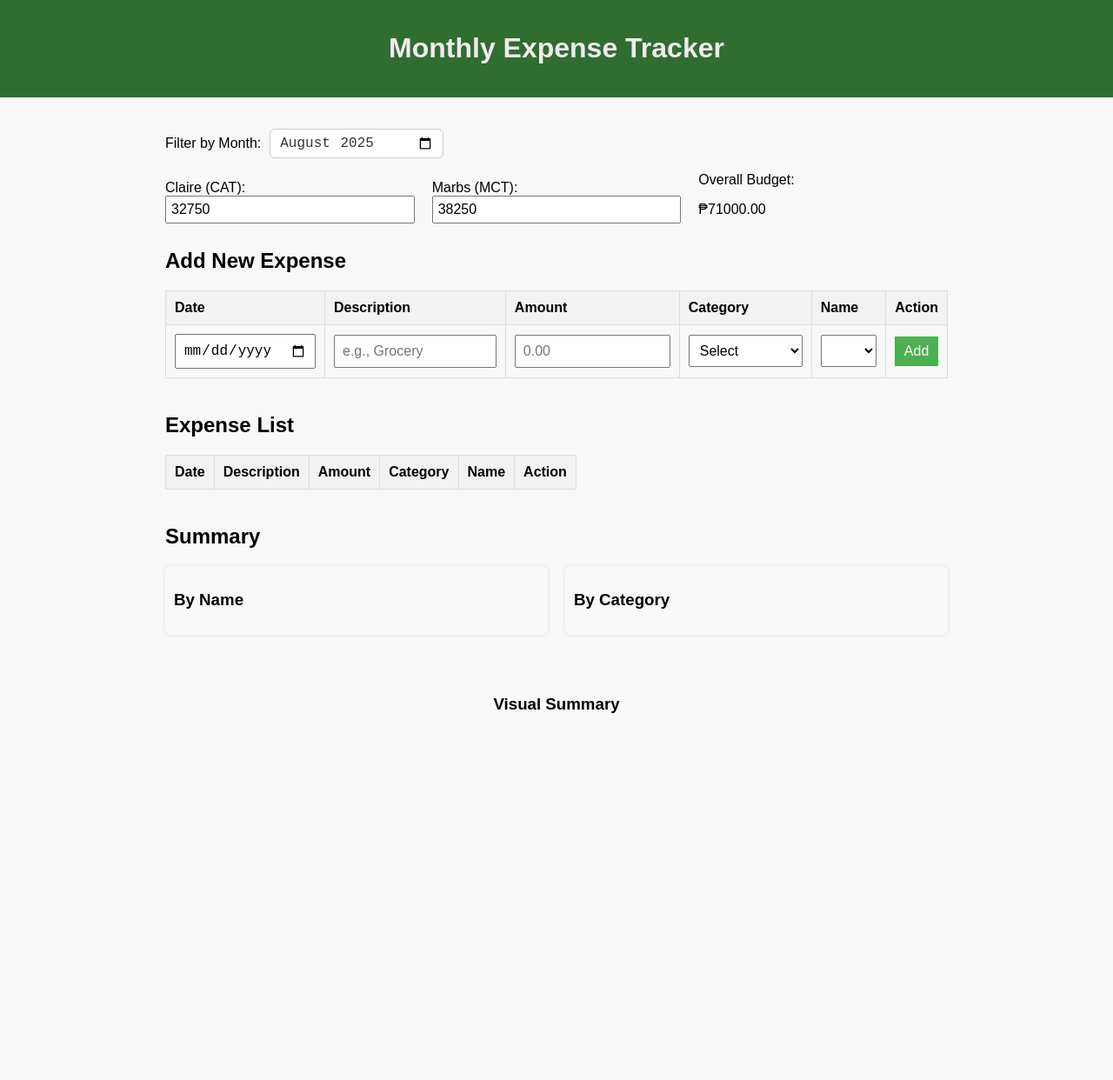
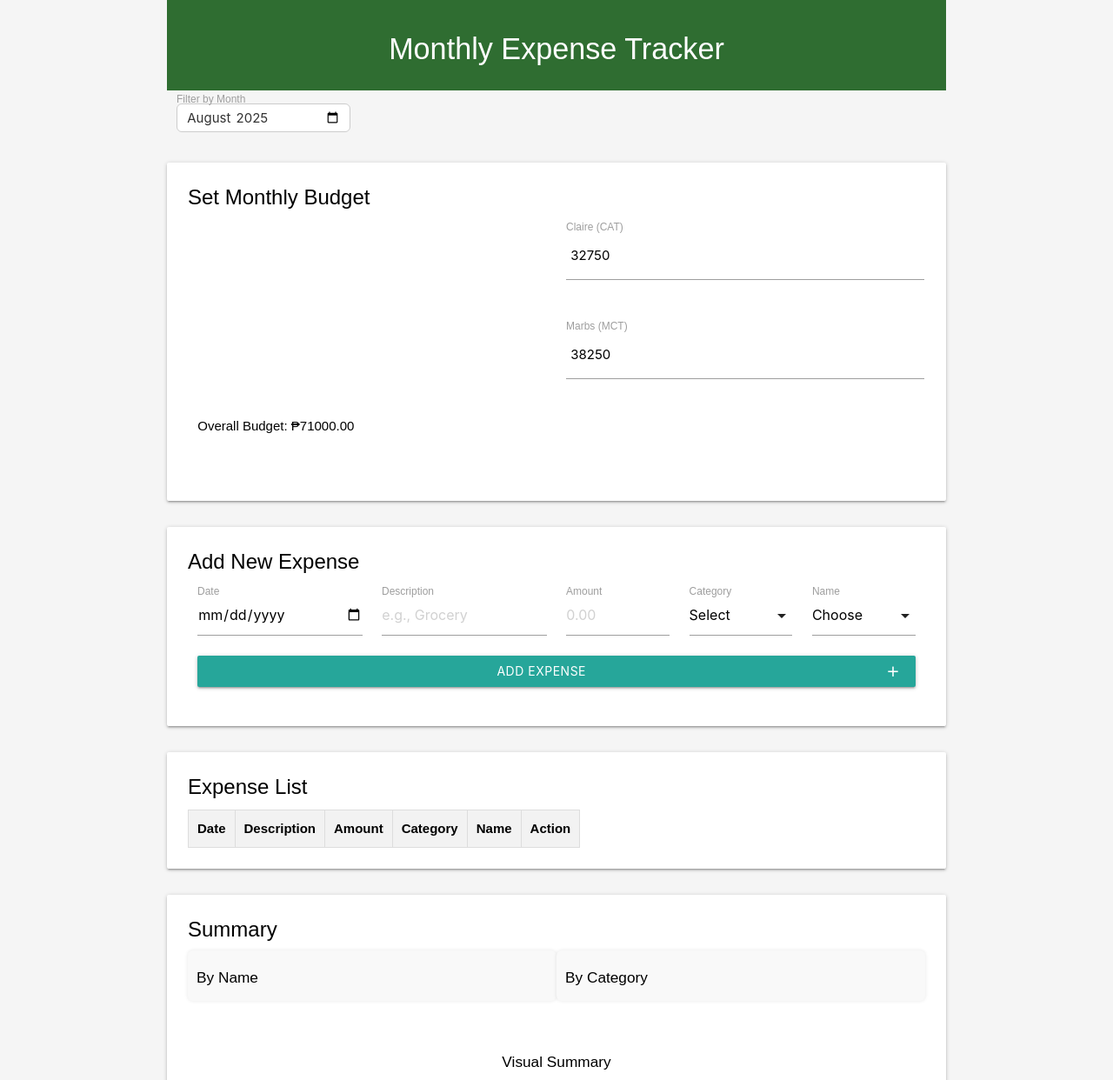
Before and after one commit to mtatierra/monthly-expense-tracker, a website with bundled scripts: page index.html in a window 1280 px wide. Shown: the top 1242 px of the page at 87% size. Built offline with nearby package versions, Linux system fonts and the light colour scheme; no server answers.

Commit message:
Update HTML file

```diff
--- a/index.html
+++ b/index.html
@@ -5,47 +5,113 @@
   <meta charset="UTF-8" />
   <meta name="viewport" content="width=device-width, initial-scale=1.0" />
   <title>Monthly Expense Tracker</title>
+
+  <!-- Materialize CSS & Icons -->
+  <link href="https://fonts.googleapis.com/icon?family=Material+Icons" rel="stylesheet" />
+  <link href="https://cdnjs.cloudflare.com/ajax/libs/materialize/1.0.0/css/materialize.min.css" rel="stylesheet" />
+
+  <!-- Custom Styles -->
   <link rel="stylesheet" href="style.css" />
-  <script src="https://cdn.jsdelivr.net/npm/chart.js"></script> <!-- Chart.js CDN -->
+
+  <!-- Chart.js -->
+  <script src="https://cdn.jsdelivr.net/npm/chart.js"></script>
 </head>
 
-<body>
-
-  <header>
-    <h1>Monthly Expense Tracker</h1>
+<body class="grey lighten-4">
+  <div class="container">
+    <header class="center-align">
+      <h4 class="white-text">Monthly Expense Tracker</h4>
     </header>
 
-  <main>
-
     <!-- Month Filter -->
-    <div class="month-filter-group">
-      <label for="month-filter">Filter by Month:</label>
+    <div class="row">
+      <div class="input-field col s12 m6">
         <input type="month" id="month-filter" />
+        <label class="active" for="month-filter">Filter by Month</label>
+      </div>
     </div>
 
-    <!-- Monthly Budget Section -->
-    <form id="budget-form">
-      <div class="budget-group">
-        <label for="budget-claire">Claire (CAT):</label>
-        <input type="number" id="budget-claire" placeholder="₱0.00" step="0.01" />
+    <!-- Budget Form -->
+    <div class="card">
+      <div class="card-content">
+        <span class="card-title">Set Monthly Budget</span>
+        <form id="budget-form" class="row">
+          <div class="input-field col s12 m6">
+            <input type="number" id="budget-claire" step="0.01" placeholder="₱0.00" />
+            <label for="budget-claire">Claire (CAT)</label>
           </div>
-      <div class="budget-group">
-        <label for="budget-marbs">Marbs (MCT):</label>
-        <input type="number" id="budget-marbs" placeholder="₱0.00" step="0.01" />
+          <div class="input-field col s12 m6">
+            <input type="number" id="budget-marbs" step="0.01" placeholder="₱0.00" />
+            <label for="budget-marbs">Marbs (MCT)</label>
           </div>
-      <div class="budget-group">
-        <label>Overall Budget:</label>
-        <p id="budget-total-display">₱0.00</p>
-        <!-- ✅ NEW: Budget summary output -->
+          <div class="col s12">
+            <p><strong>Overall Budget:</strong> <span id="budget-total-display">₱0.00</span></p>
             <div id="budget-summary-output"></div>
           </div>
         </form>
+      </div>
+    </div>
 
-    <!-- Expense Input Form -->
-    <section id="expense-form">
-      <h2>Add New Expense</h2>
-      <form id="add-expense-form">
-        <table>
+    <!-- Add Expense Form -->
+    <div class="card">
+      <div class="card-content">
+        <span class="card-title">Add New Expense</span>
+        <form id="add-expense-form" class="row">
+          <div class="input-field col s12 m3">
+            <input type="date" id="date" name="date" required />
+            <label class="active" for="date">Date</label>
+          </div>
+
+          <div class="input-field col s12 m3">
+            <input type="text" id="description" name="description" placeholder="e.g., Grocery" required />
+            <label for="description">Description</label>
+          </div>
+
+          <div class="input-field col s12 m2">
+            <input type="number" id="amount" name="amount" step="0.01" placeholder="0.00" required />
+            <label for="amount">Amount</label>
+          </div>
+
+          <div class="input-field col s12 m2">
+            <select id="category" name="category" required>
+              <option value="" disabled selected>Select</option>
+              <option value="Food">Food</option>
+              <option value="Home Expenses">Home Expenses</option>
+              <option value="Wedding Fund">Wedding Fund</option>
+              <option value="Transport">Transport</option>
+              <option value="Utilities">Utilities</option>
+              <option value="Entertainment">Entertainment</option>
+              <option value="Other">Other</option>
+            </select>
+            <label for="category">Category</label>
+          </div>
+
+          <div class="input-field col s12 m2">
+            <select id="name" name="name" required>
+              <option value="" disabled selected>Choose</option>
+              <option value="Claire">CAT</option>
+              <option value="Marbs">MCT</option>
+            </select>
+            <label for="name">Name</label>
+          </div>
+
+          <div class="col s12 m12">
+            <button class="btn waves-effect waves-light" type="submit">
+              Add Expense <i class="material-icons right">add</i>
+            </button>
+          </div>
+
+          <div class="col s12" id="form-status-message"></div>
+        </form>
+      </div>
+    </div>
+
+    <!-- Expense List Table -->
+    <div class="card">
+      <div class="card-content">
+        <span class="card-title">Expense List</span>
+        <div class="responsive-table">
+          <table class="highlight centered" id="expenses-table">
             <thead>
               <tr>
                 <th>Date</th>
@@ -57,105 +123,60 @@
               </tr>
             </thead>
             <tbody>
-            <tr>
-              <td>
-                <label for="date" class="visually-hidden">Date</label>
-                <input type="date" id="date" name="date" required />
-              </td>
-              <td>
-                <label for="description" class="visually-hidden">Description</label>
-                <input type="text" id="description" name="description" placeholder="e.g., Grocery" required />
-              </td>
-              <td>
-                <label for="amount" class="visually-hidden">Amount</label>
-                <input type="number" id="amount" name="amount" placeholder="0.00" step="0.01" required />
-              </td>
-              <td>
-                <label for="category" class="visually-hidden">Category</label>
-                <select id="category" name="category" required>
-                  <option value="">Select</option>
-                  <option value="Food">Food</option>
-                  <option value="Home Expenses">Home Expenses</option>
-                  <option value="Wedding Fund">Wedding Fund</option>
-                  <option value="Transport">Transport</option>
-                  <option value="Utilities">Utilities</option>
-                  <option value="Entertainment">Entertainment</option>
-                  <option value="Other">Other</option>
-                </select>
-              </td>
-              <td>
-                <label for="name" class="visually-hidden">Name</label>
-                <select id="name" name="name" required>
-                  <option value=""></option>
-                  <option value="Claire">CAT</option>
-                  <option value="Marbs">MCT</option>
-                </select>
-              </td>
-              <td>
-                <button type="submit">Add</button>
-              </td>
-            </tr>
+              <!-- Expenses will be populated here -->
             </tbody>
           </table>
-
-        <!-- ✅ NEW: Form status message placeholder -->
-        <div id="form-status-message"></div>
-      </form>
-    </section>
-
-    <!-- Expense List Display -->
-    <section id="expense-list">
-      <h2>Expense List</h2>
-      <table id="expenses-table">
-        <thead>
-          <tr>
-            <th>Date</th>
-            <th>Description</th>
-            <th>Amount</th>
-            <th>Category</th>
-            <th>Name</th>
-            <th>Action</th>
-          </tr>
-        </thead>
-        <tbody>
-          <!-- Expenses will be added here dynamically -->
-        </tbody>
-      </table>
-    </section>
-
-    <!-- Monthly Summary -->
-    <section id="summary">
-      <h2>Summary</h2>
-
-      <div id="summary-flex-container">
-        <div id="summary-by-name">
-          <h3>By Name</h3>
         </div>
-        <div id="summary-by-category">
-          <h3>By Category</h3>
       </div>
     </div>
 
-      <div id="charts">
-        <h3>Visual Summary</h3>
-        <canvas id="categoryChart" width="400" height="200"></canvas>
-        <canvas id="nameChart" width="400" height="200"></canvas>
+    <!-- Summary Section -->
+    <div class="card">
+      <div class="card-content">
+        <span class="card-title">Summary</span>
+
+        <div class="row">
+          <div class="col s12 m6" id="summary-by-name">
+            <h6>By Name</h6>
           </div>
-    </section>
-  </main>
+          <div class="col s12 m6" id="summary-by-category">
+            <h6>By Category</h6>
+          </div>
+        </div>
 
-  <footer>
-    <p>❤️ Monthly Expense Tracker ❤️</p>
+        <div id="charts" class="center-align">
+          <h6>Visual Summary</h6>
+          <canvas id="categoryChart" class="responsive-chart"></canvas>
+          <canvas id="nameChart" class="responsive-chart"></canvas>
+        </div>
+      </div>
+    </div>
+
+    <footer class="page-footer teal lighten-2">
+      <div class="container center-align white-text">
+        ❤️ Monthly Expense Tracker ❤️
+      </div>
     </footer>
+  </div>
 
-  <!-- ✅ JavaScript modules -->
+  <!-- ✅ Load Materialize JS -->
+  <script src="https://cdnjs.cloudflare.com/ajax/libs/materialize/1.0.0/js/materialize.min.js"></script>
+
+  <!-- ✅ Your main JS module -->
   <script type="module" src="js/main.js"></script>
 
-  <!-- ✅ No-JavaScript warning -->
+  <!-- ✅ Initialize Materialize components -->
+  <script>
+    document.addEventListener("DOMContentLoaded", function () {
+      const selects = document.querySelectorAll("select");
+      M.FormSelect.init(selects);
+      M.updateTextFields();
+    });
+  </script>
+
   <noscript>
-    <p style="color: red;">This app requires JavaScript to function properly.</p>
+    <p style="color: red; text-align: center;">This app requires JavaScript to function properly.</p>
   </noscript>
-
 </body>
 
 </html>
--- a/js/main.js
+++ b/js/main.js
@@ -60,10 +60,20 @@ form.addEventListener("submit", async function (e) {
   await filterByMonthYear(currentFilter);
 
   form.reset();
+
+  // ✅ Fix floating labels after reset
+  if (window.M && M.updateTextFields) {
+    M.updateTextFields();
+  }
 });
 
 window.addEventListener("DOMContentLoaded", async () => {
   setupBudgetForm();
+
+  // ✅ Fix floating labels after form values are set in budgetForm.js
+  if (window.M && M.updateTextFields) {
+    M.updateTextFields();
+  }
 
   // Set default to current month
   const now = new Date();
--- a/style.css
+++ b/style.css
@@ -1,3 +1,6 @@
+/* Original CSS provided by the user */
+
+
 /* Reset some default browser styles */
 body {
     font-family: Arial, sans-serif;
@@ -235,3 +238,17 @@ body.dark #summary {
   color: #fff;
   border-color: #666;
 }
+
+/* === Materialize enhancements === */
+input, select, textarea, button {
+  border-radius: 4px;
+}
+
+.card {
+  margin-bottom: 30px;
+}
+
+.responsive-chart {
+  max-width: 100%;
+  height: auto;
+}
```
Lines whose indentation alone changed are shown as unchanged.
